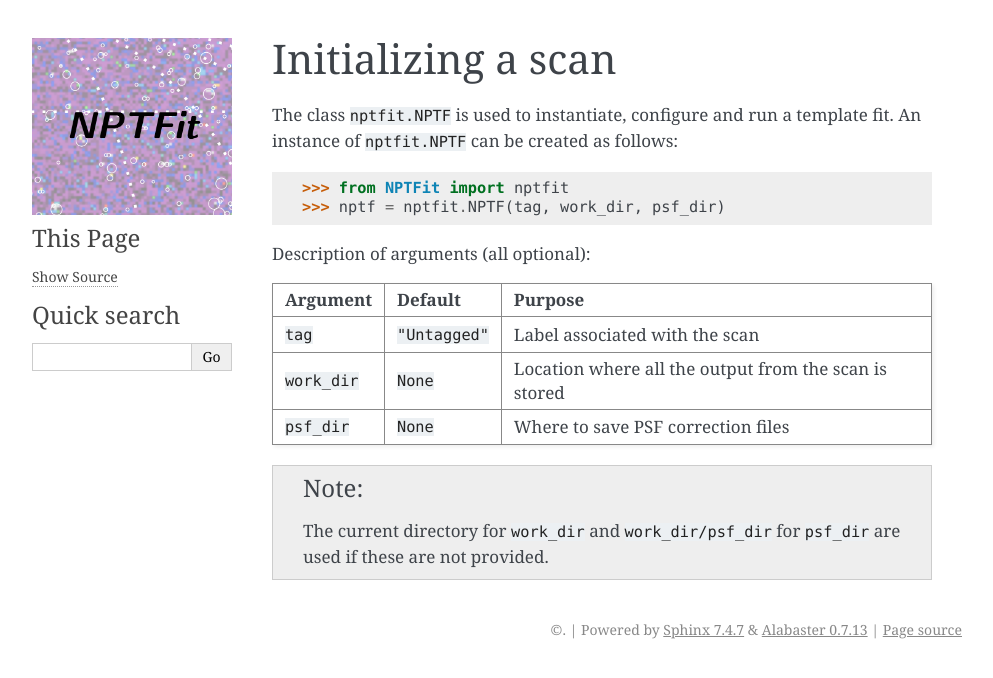
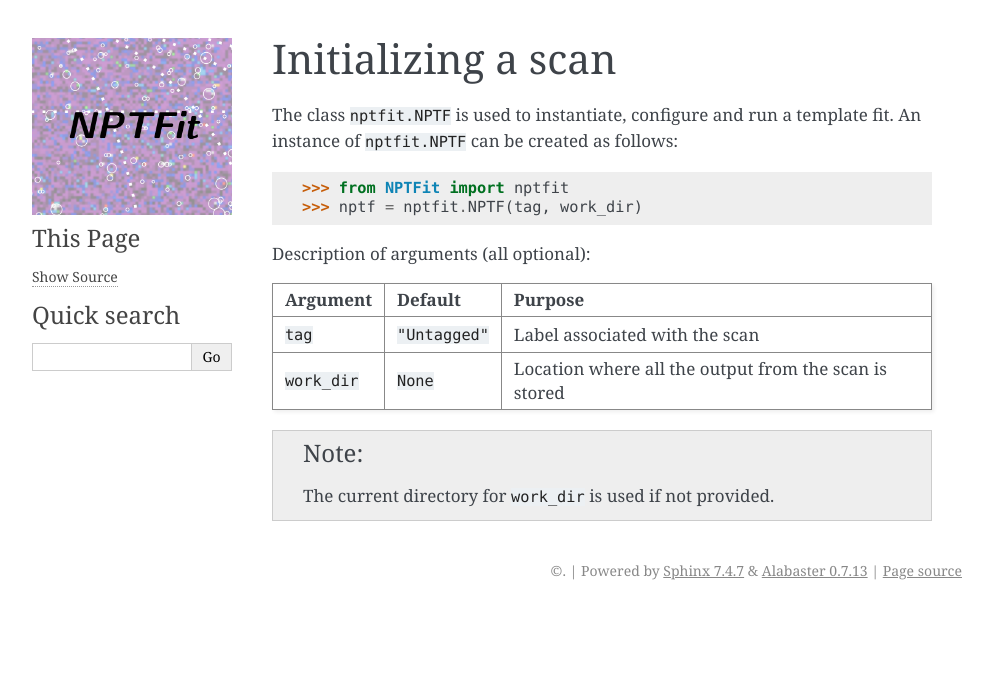
Before and after one commit to bsafdi/NPTFit, a Sphinx documentation site: the page built from docs/initializing_scan.rst, in a window 1280 px wide. Shown: the top 678 px of the page, without its empty margins (148-1141 px from the left). Built offline with Sphinx 7.4.7, drawn with Linux system fonts in a browser that asks for light colours; pages that are not in the unit, such as notebooks, are missing from menus.

```diff
--- a/docs/initializing_scan.rst
+++ b/docs/initializing_scan.rst
@@ -7,7 +7,7 @@ template fit. An instance of ``nptfit.NPTF`` can be created as follows:
 .. code:: python
 
    >>> from NPTFit import nptfit
-   >>> nptf = nptfit.NPTF(tag, work_dir, psf_dir)
+   >>> nptf = nptfit.NPTF(tag, work_dir)
 
 Description of arguments (all optional):
 
@@ -26,12 +26,6 @@ Description of arguments (all optional):
 |              |              | scan is      |
 |              |              | stored       |
 +--------------+--------------+--------------+
-| ``psf_dir``  | ``None``     | Where to     |
-|              |              | save PSF     |
-|              |              | correction   |
-|              |              | files        |
-+--------------+--------------+--------------+
 
 .. NOTE::
-   The current directory for ``work_dir`` and ``work_dir/psf_dir`` for
-   ``psf_dir`` are used if these are not provided.
+   The current directory for ``work_dir`` is used if not provided.
```
Also changed, not shown: docs/analyzing_results.rst (+7 -4 lines), 1 other file.
